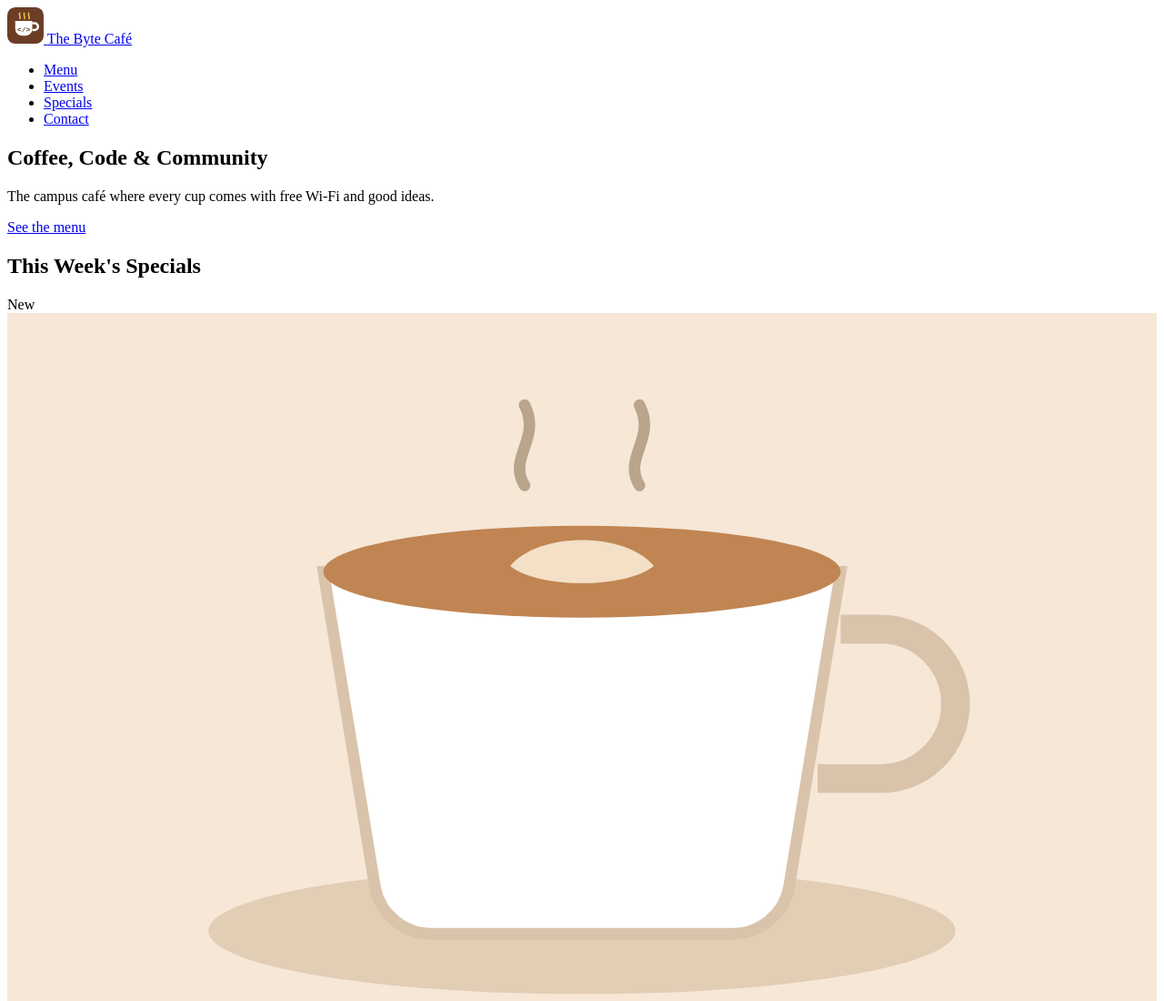
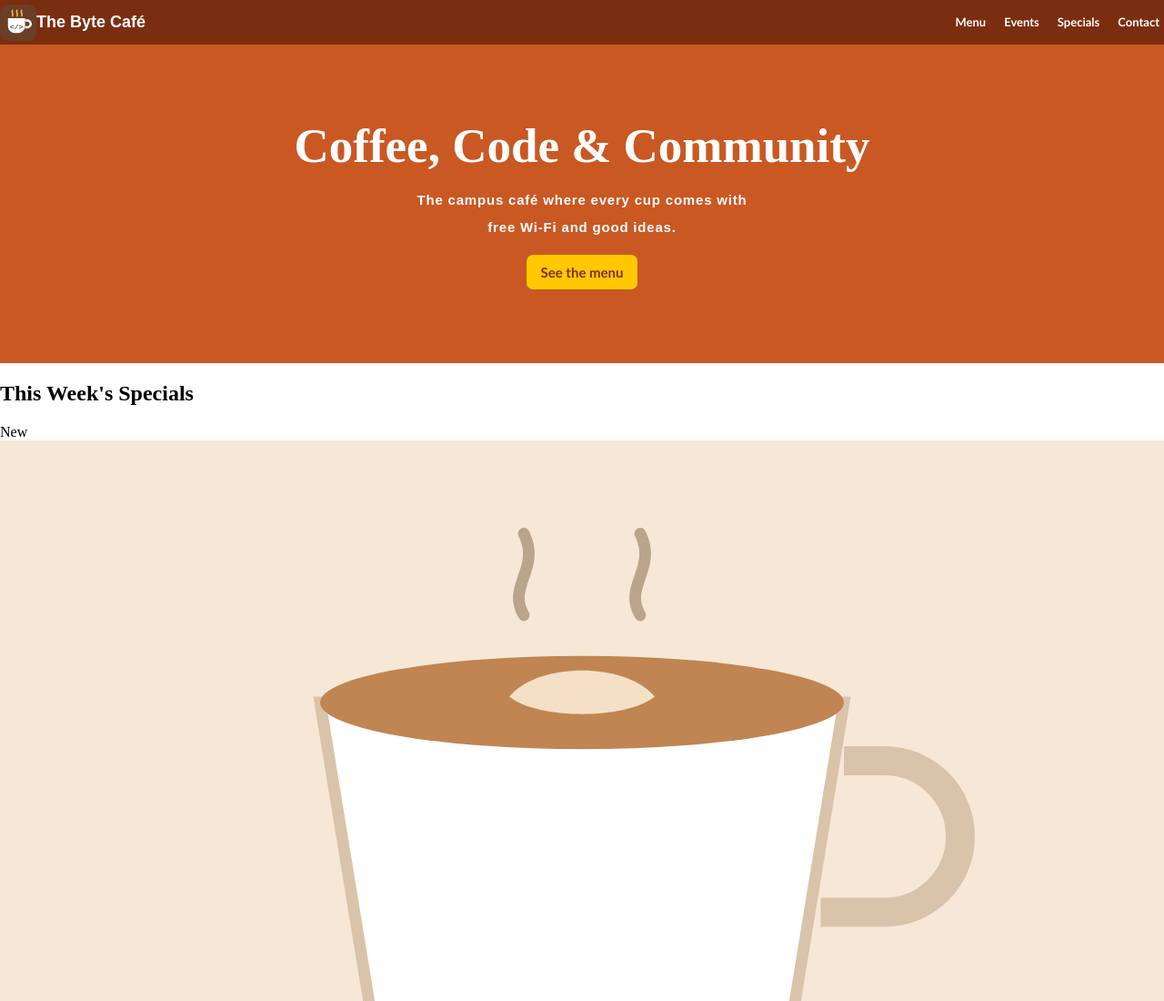
Before and after one commit to rickdeazer/bytecafe_samuel_wanjohi, a plain HTML site: page index.html in a window 1280 px wide. Shown: the top 1100 px of the page at 91% size. Drawn offline with Linux system fonts and the light colour scheme.

Commit message:
version 1.1

```diff
--- a/css/style.css
+++ b/css/style.css
@@ -1,3 +1,5 @@
+/* PATRICK NGOTHO AND SAMUEL MATHENGE GROUP CONNECTLY */
+
 /* =====================================================================
    The Byte Café – Team stylesheet
    Team members (Driver / Navigator):
@@ -8,7 +10,109 @@
 
 /* ---------- PART 4: Custom properties (colours, radius) ---------- */
 :root {
-  /* e.g. --brown: #6b3e26; */
+ --dark-brown: rgb(123, 46, 15);
+ --normal-brown: rgb(202, 88, 35);
+ --yellowish-brown: rgb(255, 200, 0);
+ --whitish-brown: rgb(255, 226, 214);
+ --normal-white: white;
+ --normal-font: 20px;
+ --smaller-font: 15px;
+ --big-font: 53px;
+}
+html,body{
+  margin: 0;
+  padding: 0;
+  box-sizing: border-box;
+}
+
+
+/* HEADER STYLES */
+header {
+  width: 100%;
+  height: 50%;
+  background-color: var(--dark-brown);
+  display: flex;
+  place-content: space-between;
+  align-items: center;
+  align-content: center;
+  padding: 0;
+}
+
+header #top{
+  color: white;
+  display: flex;
+  flex-direction: row;
+  align-items: center;
+  font-weight: bold;
+  font-size: 18px;
+  text-decoration: none;
+  outline: none;
+  font-family: Arial, Helvetica, sans-serif;
+}
+
+header nav{
+  display: flex;
+  flex-direction: row;
+  align-items: center;
+  margin-right: 5px;
+}
+header nav ul{
+  display: flex;
+  flex-direction: row;
+  gap: 20px;
+}
+
+header nav ul li{
+  font-size: 10px;
+  list-style-type:none;
+  font-size: small;
+}
+header nav ul li a{
+  color: white;
+  font-family: 'Gill Sans', 'Gill Sans MT', Calibri, 'Trebuchet MS', sans-serif;
+  font-weight: bold;
+  text-decoration: none;
+}
+
+
+/* HERO SECTION */
+.hero {
+  background-color: var(--normal-brown);
+  height: 350px ;
+  justify-content: center;
+  display: flex;
+  flex-direction: column;
+}
+.hero h1{
+  font-size: var(--big-font);
+  text-align: center;
+  margin: 0;
+  color: white;
+}
+
+.hero p{
+  color:  white;
+  font-size: var(--smaller-font);
+  text-align: center;
+  line-height: 30px;
+  font-family: Arial, Helvetica, sans-serif;
+  letter-spacing: 0.8px;
+  font-weight: 600;
+}
+.hero a{
+  text-align: center;
+  color: var(--dark-brown);
+  font-family: 'Gill Sans', 'Gill Sans MT', Calibri, 'Trebuchet MS', sans-serif;
+  font-weight: bold;
+  justify-self: center;
+  background-color: var(--yellowish-brown);
+  display: inline;
+  width: fit-content;
+  align-self: center;
+  padding: 10px 15px;
+  border-radius: 7px;
+  text-decoration: none;
+  font-size: var(--smaller-font);
 }
 
 /* ---------- PART 5: Box model reset ---------- */
--- a/index.html
+++ b/index.html
@@ -5,7 +5,7 @@
   <meta name="viewport" content="width=device-width, initial-scale=1">
   <title>The Byte Café – Campus Coffee &amp; Code</title>
   <!-- PART 1: link your external stylesheet on the next line -->
-
+  <link rel="stylesheet" href="/css/style.css">
 </head>
 <body>
 
@@ -25,10 +25,12 @@
     </nav>
   </header>
 
+
+
   <!-- ================= HERO ================= -->
   <section class="hero">
     <h1>Coffee, Code &amp; Community</h1>
-    <p class="tagline">The campus café where every cup comes with free Wi-Fi and good ideas.</p>
+    <p class="tagline">The campus café where every cup comes with <br> free Wi-Fi and good ideas.</p>
     <a href="#menu" class="btn btn-primary">See the menu</a>
   </section>
 
```
